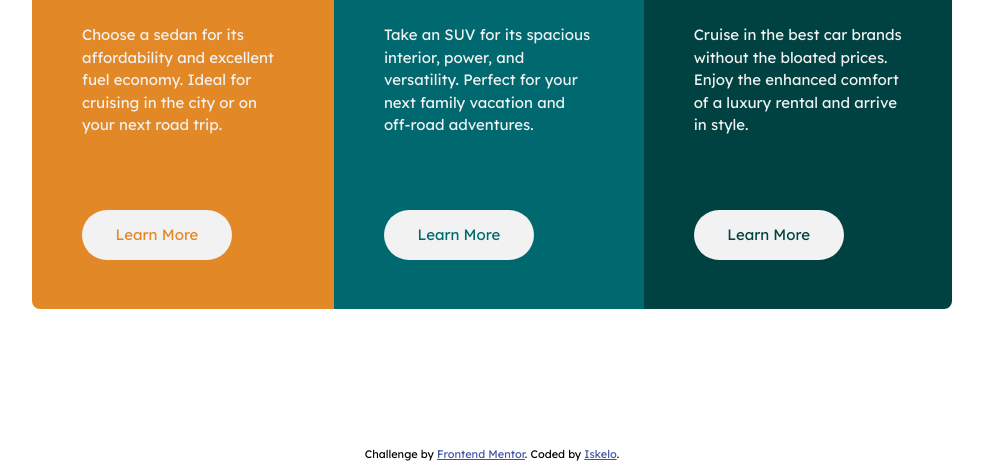
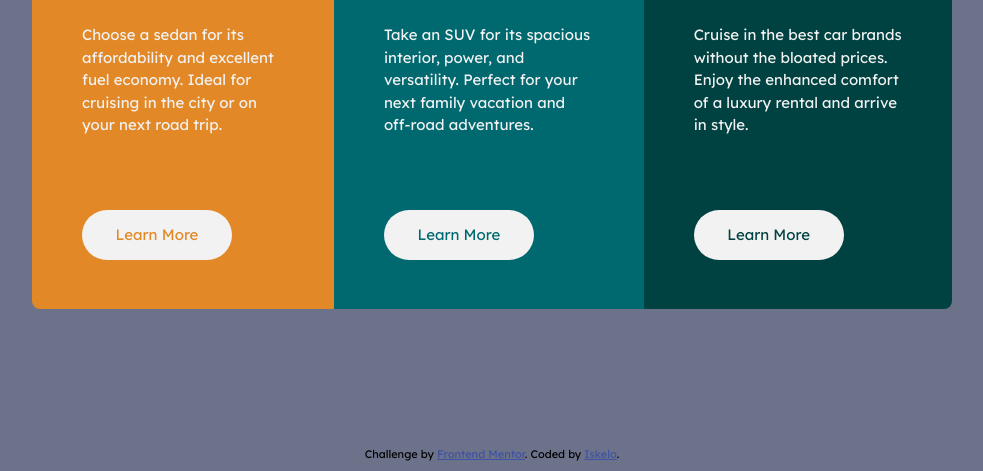
Before and after one commit to Iskelo/3-column-preview-card-component, a plain HTML site: page index.html in a window 1280 px wide. Shown: the part 329-800 px from the top of the page, without its empty margins (148-1131 px from the left). Drawn offline with Linux system fonts and the light colour scheme.

Commit message:
modified:   style.css

```diff
--- a/style.css
+++ b/style.css
@@ -40,6 +40,7 @@ body {
 	font-family: 'Lexend Deca', sans-serif;
 	font-size: 15px;
 	align-items: center;
+	background-color: var(--neutralTransparent);
 }
 
 footer {
```
